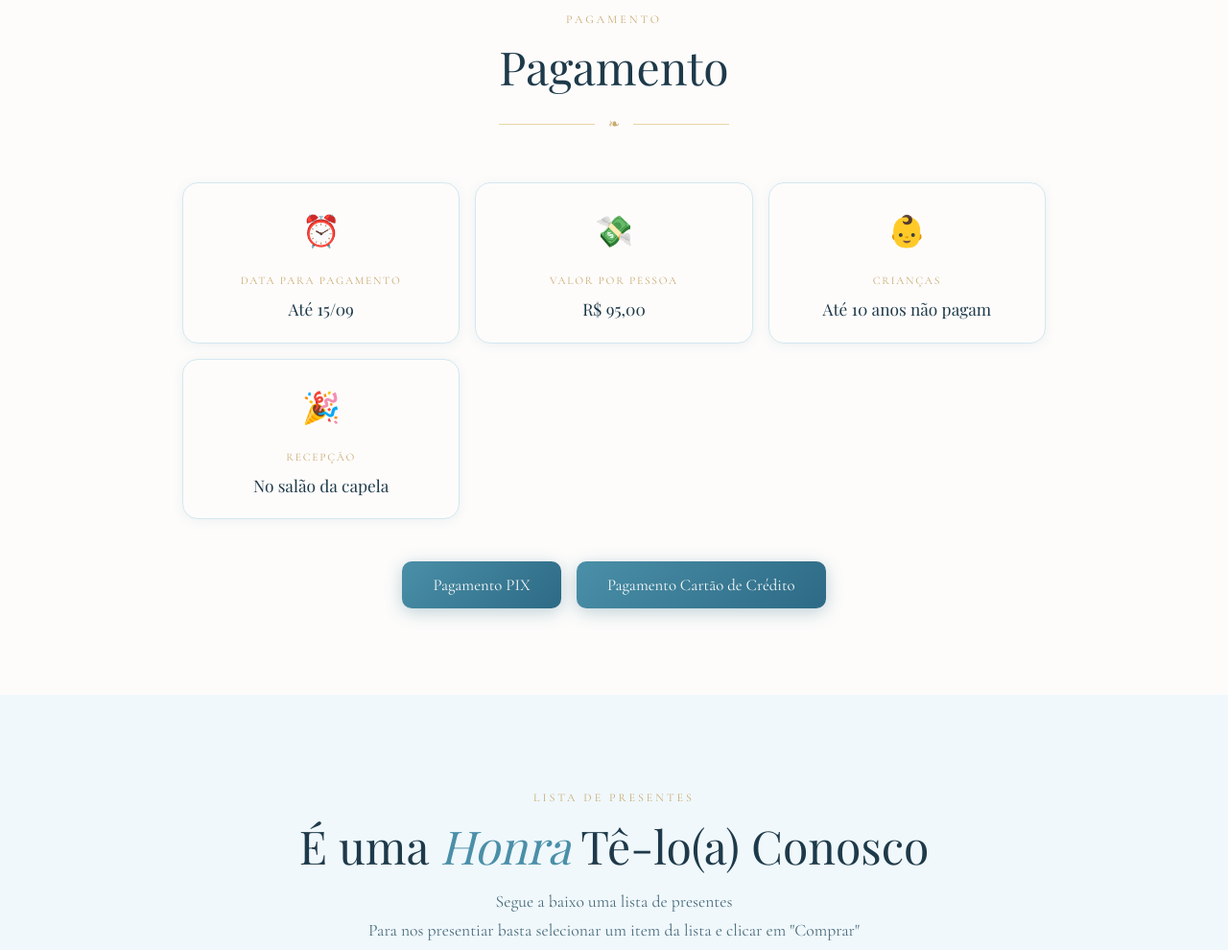
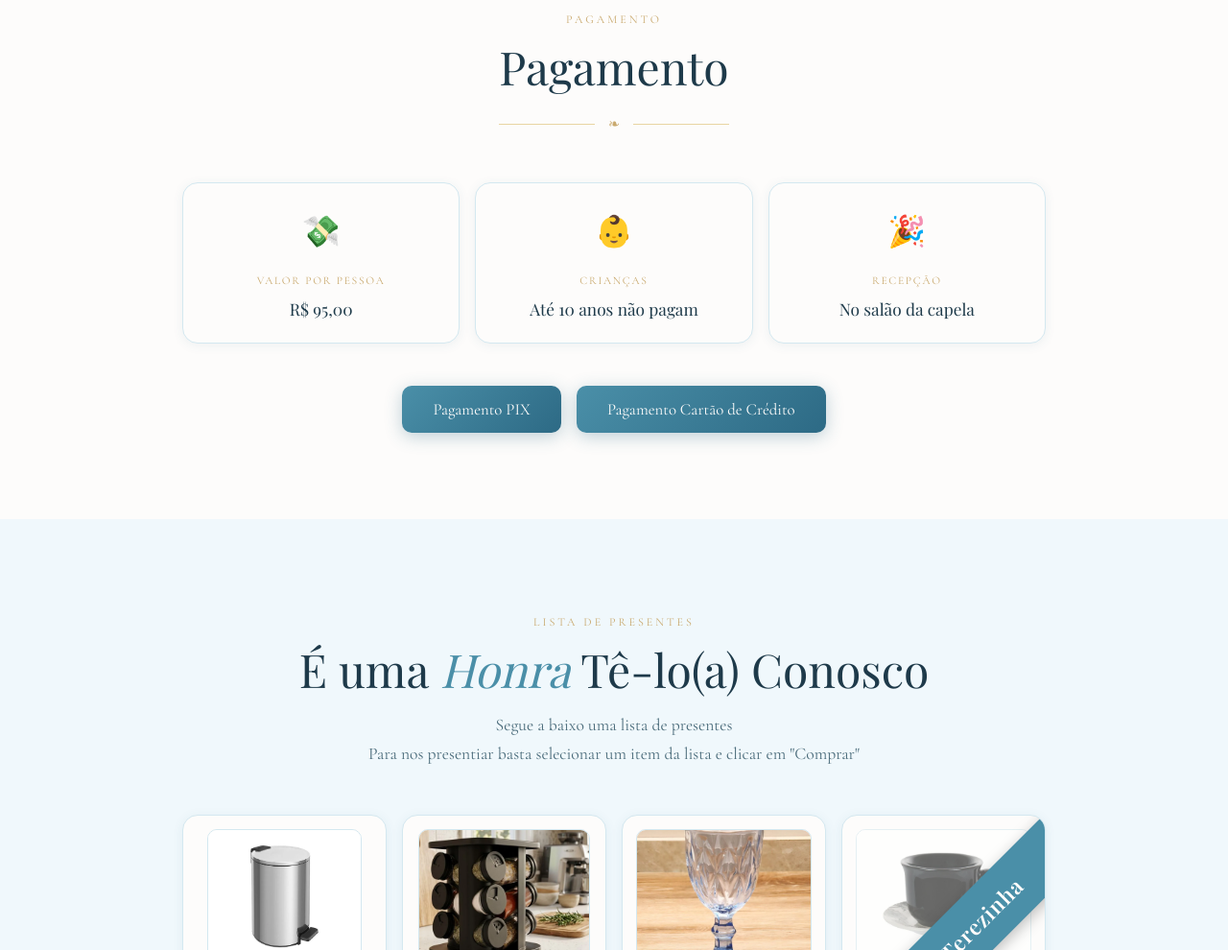
Before and after one commit to CostaDan/amandaedanilo, a plain HTML site: page index.html in a window 1280 px wide. Shown: the part 1960-2950 px from the top of the page at 96% size. Drawn offline with nearby package versions, Linux system fonts and the light colour scheme; a web font is replaced by a local one.

Commit message:
pagamento

```diff
--- a/index.html
+++ b/index.html
@@ -123,11 +123,6 @@
         <div class="ornament-line fade-in">❧</div>
 
         <div class="info-cards">
-          <div class="info-card fade-in">
-            <div class="info-card-icon">⏰</div>
-            <div class="info-card-label">Data para pagamento</div>
-            <div class="info-card-value">Até 15/09</div>
-          </div>
           <div class="info-card fade-in">
             <div class="info-card-icon">💸</div>
             <div class="info-card-label">Valor por pessoa</div>
```
